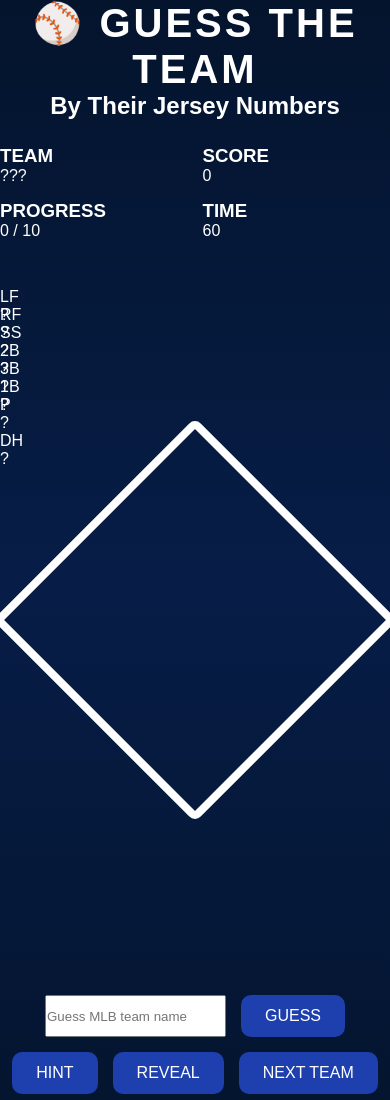
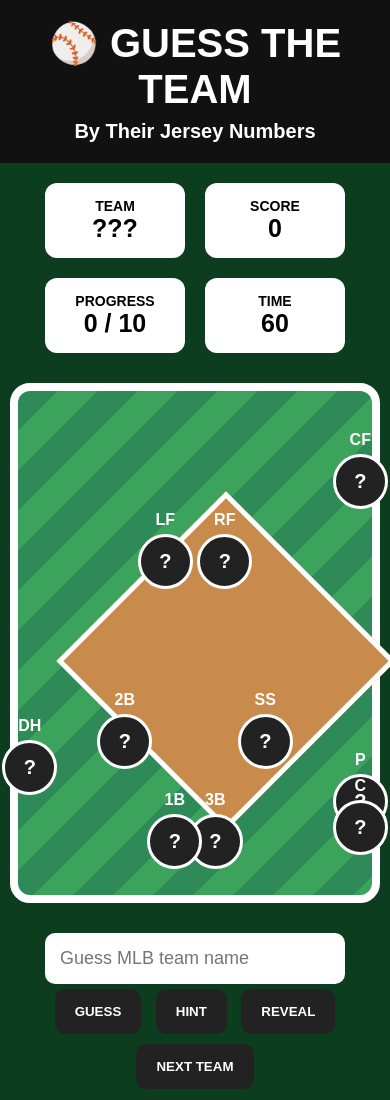
Before and after one commit to thebigbossman699-ai/Mlb-Jersey-Quiz-, a plain HTML site: page index.html in a window 390 px wide. Drawn offline with Linux system fonts and the light colour scheme.

Commit message:
Update style.css

```diff
--- a/style.css
+++ b/style.css
@@ -1,284 +1,376 @@
-/* ===============================
-   MLB Guess the Team
-   style.css
-================================= */
-
-*{
-    margin:0;
-    padding:0;
-    box-sizing:border-box;
+* {
+    box-sizing: border-box;
+    margin: 0;
+    padding: 0;
+    font-family: Arial, Helvetica, sans-serif;
 }
 
-body{
-    font-family:Arial, Helvetica, sans-serif;
-    background:linear-gradient(180deg,#04142d,#071d47,#04142d);
-    color:white;
-    min-height:100vh;
+
+body {
+    background: #0b3d1e;
+    color: white;
+    text-align: center;
 }
 
-.container{
-    width:min(1200px,95%);
-    margin:auto;
-    padding:20px;
-}
 
 /* HEADER */
 
-header{
-    text-align:center;
-    margin-bottom:25px;
+header {
+    padding: 20px;
+    background: #111;
 }
 
-header h1{
-    font-size:clamp(2.5rem,6vw,5rem);
-    font-weight:900;
-    letter-spacing:3px;
-    text-transform:uppercase;
+header h1 {
+    font-size: 40px;
 }
 
-header p{
-    font-size:1.2rem;
-    color:#d8d8d8;
-    text-transform:uppercase;
+header h2 {
+    font-size: 20px;
+    margin-top: 8px;
 }
+
+
 
 /* SCOREBOARD */
 
-.scoreboard{
-    display:grid;
-    grid-template-columns:repeat(4,1fr);
-    gap:15px;
-    margin-bottom:30px;
+.scoreboard {
+
+    display: flex;
+    justify-content: center;
+    gap: 20px;
+
+    margin: 20px auto;
+
+    flex-wrap: wrap;
 }
 
-.score-box{
-    background:rgba(255,255,255,.08);
-    border:1px solid rgba(255,255,255,.2);
-    border-radius:12px;
-    text-align:center;
-    padding:15px;
-    backdrop-filter:blur(6px);
-}
 
-.score-box h3{
-    font-size:.9rem;
-    color:#b5c9ff;
-}
+.scoreboard div {
 
-.score-box span{
-    display:block;
-    margin-top:8px;
-    font-size:1.6rem;
-    font-weight:bold;
-}
+    background: white;
+    color: black;
 
-/* FIELD */
+    width: 140px;
 
-.field{
-    position:relative;
-    width:100%;
-    max-width:900px;
-    height:900px;
-    margin:auto;
-}
+    padding: 15px;
 
-/* Diamond */
-
-.field::before{
-    content:"";
-    position:absolute;
-    width:380px;
-    height:380px;
-    border:8px solid white;
-    left:50%;
-    top:50%;
-    transform:translate(-50%,-50%) rotate(45deg);
-    border-radius:8px;
-}
-
-/* Cards */
-
-.card{
-    position:absolute;
-    text-align:center;
-}
-
-.card label{
-    display:block;
-    margin-bottom:8px;
-    font-size:1.4rem;
-    font-weight:bold;
-}
-
-.number{
-    width:120px;
-    height:120px;
-    background:linear-gradient(#444,#111);
-    border:3px solid white;
-    border-radius:10px;
-    display:flex;
-    align-items:center;
-    justify-content:center;
-    font-size:3rem;
-    font-weight:bold;
-    box-shadow:0 8px 20px rgba(0,0,0,.5);
-    transition:.25s;
-}
-
-.number:hover{
-    transform:scale(1.08);
-    box-shadow:0 0 25px #00c3ff;
-}
-
-/* Positions */
-
-.cf{top:0;left:50%;transform:translateX(-50%);}
-.lf{top:120px;left:0;}
-.rf{top:120px;right:0;}
-.ss{top:320px;left:180px;}
-.second{top:320px;right:180px;}
-.third{top:560px;left:40px;}
-.first{top:560px;right:40px;}
-.ace{top:500px;left:50%;transform:translateX(-50%);}
-.catcher{bottom:40px;left:50%;transform:translateX(-50%);}
-.dh{bottom:40px;left:0;}
-.team{bottom:40px;right:0;}
-
-/* Guess */
-
-.guess-area{
-    display:flex;
-    justify-content:center;
-    gap:10px;
-    margin:35px 0;
-}
-
-.guess-area input{
-    width:350px;
-    padding:14px;
-    border:none;
-    border-radius:10px;
-    font-size:1rem;
-}
-
-.guess-area button{
-    padding:14px 30px;
-    border:none;
-    border-radius:10px;
-    background:#0ea5e9;
-    color:white;
-    cursor:pointer;
-    font-size:1rem;
-    font-weight:bold;
-    transition:.2s;
-}
-
-.guess-area button:hover{
-    background:#0284c7;
-}
-
-/* Message */
-
-#message{
-    text-align:center;
-    font-size:1.4rem;
-    min-height:40px;
-    font-weight:bold;
-}
-
-/* Controls */
-
-.controls{
-    display:flex;
-    justify-content:center;
-    gap:15px;
-    margin:25px 0;
-}
-
-.controls button{
-    padding:12px 24px;
-    border:none;
-    border-radius:10px;
-    background:#1e40af;
-    color:white;
-    cursor:pointer;
-    transition:.2s;
-    font-size:1rem;
-}
-
-.controls button:hover{
-    background:#2563eb;
-}
-
-/* Correct List */
-
-.correct-section{
-    margin-top:40px;
-}
-
-.correct-section h2{
-    text-align:center;
-    margin-bottom:15px;
-}
-
-#correctList{
-    list-style:none;
-    max-width:500px;
-    margin:auto;
-}
-
-#correctList li{
-    padding:10px;
-    margin-bottom:8px;
-    background:rgba(255,255,255,.08);
-    border-radius:8px;
-}
-
-/* Mobile */
-
-@media(max-width:900px){
-
-.field{
-    height:700px;
-}
-
-.number{
-    width:90px;
-    height:90px;
-    font-size:2rem;
-}
-
-.card label{
-    font-size:1rem;
-}
-
-.field::before{
-    width:270px;
-    height:270px;
-}
-
-.ss{left:110px;}
-.second{right:110px;}
+    border-radius: 12px;
 
 }
 
-@media(max-width:650px){
 
-.scoreboard{
-    grid-template-columns:repeat(2,1fr);
+.scoreboard h3 {
+
+    font-size: 14px;
+
 }
 
-.guess-area{
-    flex-direction:column;
-    align-items:center;
+
+.scoreboard p {
+
+    font-size: 25px;
+    font-weight: bold;
+
 }
 
-.guess-area input{
-    width:90%;
+
+
+/* BASEBALL FIELD */
+
+
+.field {
+
+    width: 700px;
+    height: 650px;
+
+    margin: 30px auto;
+
+    background:
+    linear-gradient(
+        135deg,
+        #2e8b57 25%,
+        #3ca35c 25%,
+        #3ca35c 50%,
+        #2e8b57 50%,
+        #2e8b57 75%,
+        #3ca35c 75%
+    );
+
+    background-size: 80px 80px;
+
+    position: relative;
+
+    border-radius: 20px;
+
+    border: 8px solid white;
+
 }
 
-.controls{
-    flex-wrap:wrap;
+
+
+/* DIAMOND */
+
+.field:before {
+
+    content:"";
+
+    position:absolute;
+
+    width:300px;
+    height:300px;
+
+    background:#c98b4b;
+
+    transform:rotate(45deg);
+
+    left:195px;
+    top:160px;
+
+    border:5px solid white;
+
 }
 
+
+
+/* PLAYER POSITIONS */
+
+
+.position {
+
+    position:absolute;
+
+    z-index:2;
+
+    display:flex;
+
+    flex-direction:column;
+
+    align-items:center;
+
+    font-weight:bold;
+
 }
+
+
+.position span {
+
+    margin-bottom:5px;
+
+}
+
+
+.card {
+
+    width:70px;
+    height:70px;
+
+    background:#222;
+
+    color:white;
+
+    border-radius:50%;
+
+    display:flex;
+
+    justify-content:center;
+
+    align-items:center;
+
+    font-size:25px;
+
+    border:3px solid white;
+
+}
+
+
+
+/* FIELD LOCATIONS */
+
+
+.cf {
+    top:40px;
+    left:315px;
+}
+
+
+.lf {
+    top:120px;
+    left:120px;
+}
+
+
+.rf {
+    top:120px;
+    right:120px;
+}
+
+
+.ss {
+    top:300px;
+    left:220px;
+}
+
+
+.second {
+
+    top:300px;
+    right:220px;
+
+}
+
+
+.third {
+
+    top:400px;
+    left:170px;
+
+}
+
+
+.first {
+
+    top:400px;
+    right:170px;
+
+}
+
+
+.pitcher {
+
+    top:360px;
+    left:315px;
+
+}
+
+
+.catcher {
+
+    bottom:40px;
+    left:315px;
+
+}
+
+
+.dh {
+
+    bottom:100px;
+    right:315px;
+
+}
+
+
+
+/* CONTROLS */
+
+
+.controls {
+
+    margin:20px;
+
+}
+
+
+input {
+
+    width:300px;
+
+    padding:15px;
+
+    font-size:18px;
+
+    border-radius:10px;
+
+    border:none;
+
+}
+
+
+
+button {
+
+    padding:15px 20px;
+
+    margin:5px;
+
+    border:none;
+
+    border-radius:10px;
+
+    background:#222;
+
+    color:white;
+
+    cursor:pointer;
+
+    font-weight:bold;
+
+}
+
+
+
+button:hover {
+
+    background:#555;
+
+}
+
+
+
+/* MESSAGE */
+
+
+#message {
+
+    margin:20px;
+
+    font-size:30px;
+
+}
+
+
+#answerBox {
+
+    font-size:22px;
+
+    margin:20px;
+
+}
+
+
+
+/* MOBILE */
+
+
+@media(max-width:750px){
+
+
+.field {
+
+    width:95%;
+    height:520px;
+
+}
+
+
+.card {
+
+    width:55px;
+    height:55px;
+
+    font-size:20px;
+
+}
+
+
+.field:before {
+
+    width:230px;
+    height:230px;
+
+    left:25%;
+    top:150px;
+
+}
+
+
+}
```
